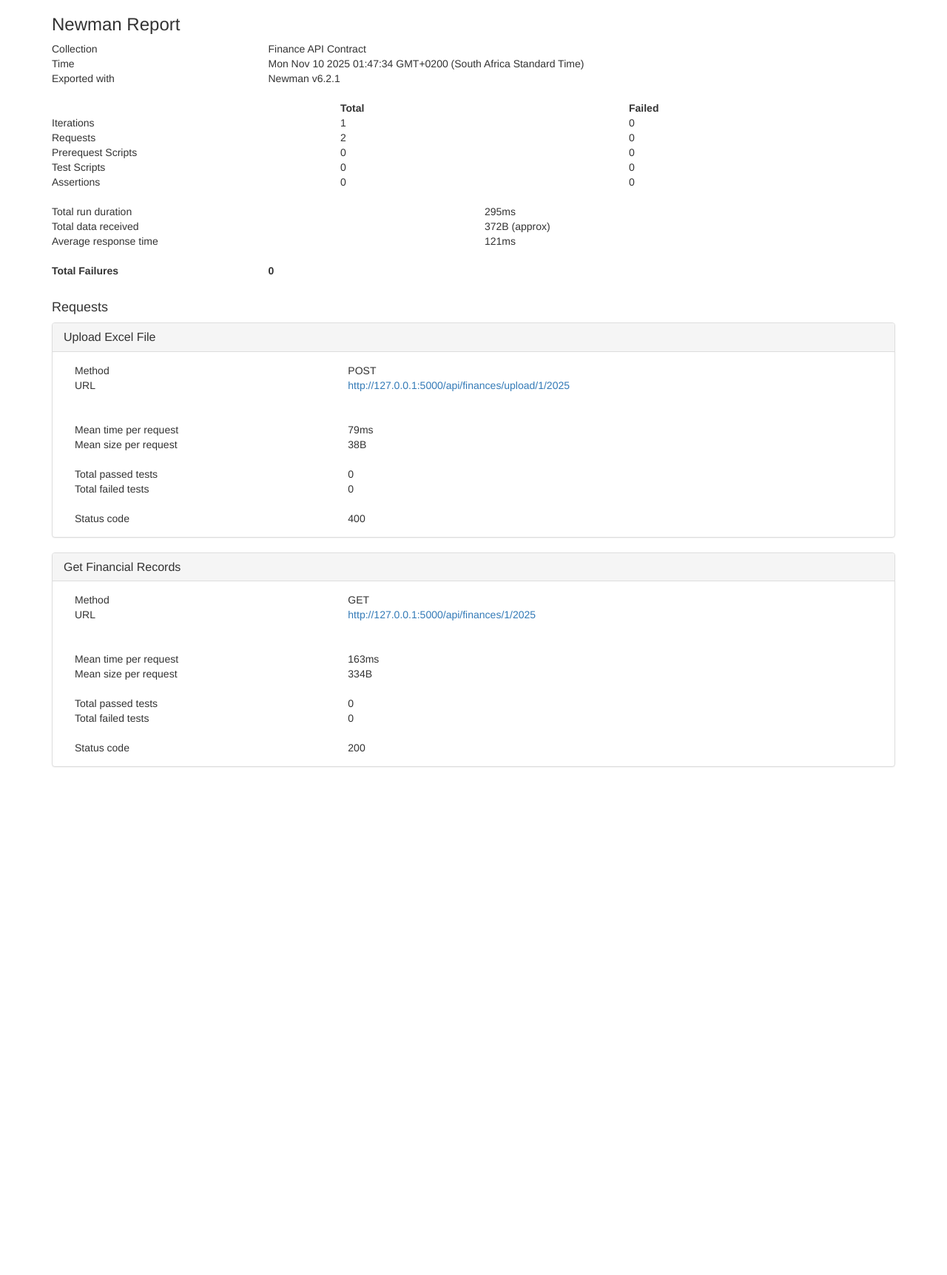
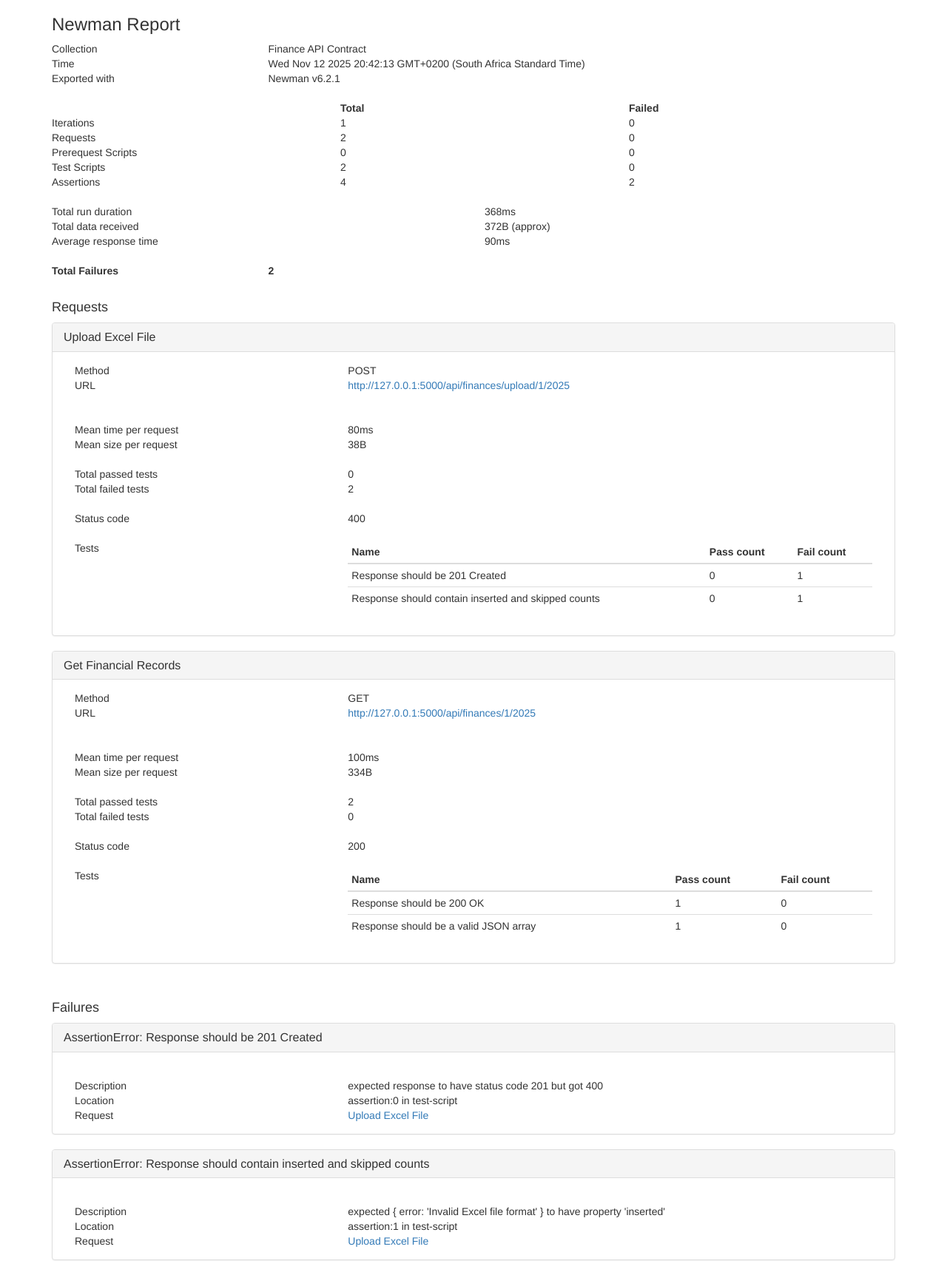
Before and after one commit to Nkanyiso-Dev/Full-stack-Financial-Visualisation, a plain HTML site: page reports/finance_api_contract_report.html in a window 1280 px wide. Shown: the whole page at 74% size. Before the commit the page ends 1057 px from the top, so only its background shows below. Drawn offline with Linux system fonts and the light colour scheme.

Commit message:
Still trying to fix the POST method

```diff
--- a/reports/finance_api_contract_report.html
+++ b/reports/finance_api_contract_report.html
@@ -28,7 +28,7 @@
     <div class="row">
         <div class="col-md-3">Collection</div><div class="col-md-9">Finance API Contract</div>
 
-        <div class="col-md-3">Time</div><div class="col-md-9">Mon Nov 10 2025 01:47:34 GMT+0200 (South Africa Standard Time)</div>
+        <div class="col-md-3">Time</div><div class="col-md-9">Wed Nov 12 2025 20:42:13 GMT+0200 (South Africa Standard Time)</div>
         <div class="col-md-3">Exported with</div><div class="col-md-9">Newman v6.2.1</div>
         <div class="col-md-12">&nbsp;</div>
         <div class="col-md-4">&nbsp;</div><div class="col-md-4"><strong>Total</strong></div><div class="col-md-4"><strong>Failed</strong></div>
@@ -36,27 +36,27 @@
           <div class="col-md-4">Iterations</div><div class="col-md-4">1</div><div class="col-md-4">0</div>
           <div class="col-md-4">Requests</div><div class="col-md-4">2</div><div class="col-md-4">0</div>
           <div class="col-md-4">Prerequest Scripts</div><div class="col-md-4">0</div><div class="col-md-4">0</div>
-          <div class="col-md-4">Test Scripts</div><div class="col-md-4">0</div><div class="col-md-4">0</div>
-          <div class="col-md-4">Assertions</div><div class="col-md-4">0</div><div class="col-md-4">0</div>
+          <div class="col-md-4">Test Scripts</div><div class="col-md-4">2</div><div class="col-md-4">0</div>
+          <div class="col-md-4">Assertions</div><div class="col-md-4">4</div><div class="col-md-4">2</div>
 
         <div class="col-md-12">&nbsp;</div>
-        <div class="col-md-6">Total run duration</div><div class="col-md-6">295ms</div>
+        <div class="col-md-6">Total run duration</div><div class="col-md-6">368ms</div>
         <div class="col-md-6">Total data received</div><div class="col-md-6">372B (approx)</div>
-        <div class="col-md-6">Average response time</div><div class="col-md-6">121ms</div>
+        <div class="col-md-6">Average response time</div><div class="col-md-6">90ms</div>
 
         <div class="col-md-12">&nbsp;</div>
-        <div class="col-md-3"><strong>Total Failures</strong></div><div class="col-md-6"><strong>0</strong></div>
+        <div class="col-md-3"><strong>Total Failures</strong></div><div class="col-md-6"><strong>2</strong></div>
     </div>
 
     <br/><h4>Requests</h4>
 
-                <div class="panel-group" id="collapse-request-ea0b052b-a198-42bf-bd78-56c6833ada1e" role="tablist" aria-multiselectable="true">
+                <div class="panel-group" id="collapse-request-e54fcfa7-6f52-4a95-aa9d-53de0a13160e" role="tablist" aria-multiselectable="true">
                     <div class="panel panel-default">
-                        <div class="panel-heading" role="tab" id="requestHead-ea0b052b-a198-42bf-bd78-56c6833ada1e">
-                            <h4 class="panel-title"><a data-toggle="collapse" data-parent="#accordion" href="#requestData-ea0b052b-a198-42bf-bd78-56c6833ada1e" aria-controls="collapseOne">Upload Excel File</a></h4>
+                        <div class="panel-heading" role="tab" id="requestHead-e54fcfa7-6f52-4a95-aa9d-53de0a13160e">
+                            <h4 class="panel-title"><a data-toggle="collapse" data-parent="#accordion" href="#requestData-e54fcfa7-6f52-4a95-aa9d-53de0a13160e" aria-controls="collapseOne">Upload Excel File</a></h4>
                         </div>
 
-                        <div id="requestData-ea0b052b-a198-42bf-bd78-56c6833ada1e" class="panel-collapse collapse in" role="tabpanel" aria-labelledby="requestHead-ea0b052b-a198-42bf-bd78-56c6833ada1e">
+                        <div id="requestData-e54fcfa7-6f52-4a95-aa9d-53de0a13160e" class="panel-collapse collapse in" role="tabpanel" aria-labelledby="requestHead-e54fcfa7-6f52-4a95-aa9d-53de0a13160e">
                             <div class="panel-body">
 
                                     <div class="col-md-4">Method</div><div class="col-md-8">POST</div>
@@ -65,27 +65,36 @@
                                 <div class="col-md-12">&nbsp;</div>
 
                                 <div class="col-md-12">&nbsp;</div>
-                                <div class="col-md-4">Mean time per request</div><div class="col-md-8">79ms</div><br/>
+                                <div class="col-md-4">Mean time per request</div><div class="col-md-8">80ms</div><br/>
                                 <div class="col-md-4">Mean size per request</div><div class="col-md-8">38B</div><br/>
 
                                 <div class="col-md-12">&nbsp;</div>
                                 <br/><div class="col-md-4">Total passed tests</div><div class="col-md-8">0</div>
-                                <div class="col-md-4">Total failed tests</div><div class="col-md-8">0</div><br/>
+                                <div class="col-md-4">Total failed tests</div><div class="col-md-8">2</div><br/>
 
                                 <div class="col-md-12">&nbsp;</div>
                                 <br/><div class="col-md-4">Status code</div><div class="col-md-8">400</div><br/>
 
+                                    <div class="col-md-12">&nbsp;</div>
+                                    <div class="col-md-4">Tests</div>
+
+                                    <div class="col-md-8">
+                                        <table class="table table-responsive table-condensed">
+                                            <thead><tr><th>Name</th><th>Pass count</th><th>Fail count</th></tr></thead>
+                                            <tbody><tr><td>Response should be 201 Created</td><td>0</td><td>1</td></tr><tr><td>Response should contain inserted and skipped counts</td><td>0</td><td>1</td></tr></tbody>
+                                        </table>
+                                    </div>
                             </div>
                         </div>
                     </div>
                 </div>
-                <div class="panel-group" id="collapse-request-ec7799d5-1e25-43d8-9b1f-c0360025f792" role="tablist" aria-multiselectable="true">
+                <div class="panel-group" id="collapse-request-b19b2881-d047-4d10-924c-7aa2ed176034" role="tablist" aria-multiselectable="true">
                     <div class="panel panel-default">
-                        <div class="panel-heading" role="tab" id="requestHead-ec7799d5-1e25-43d8-9b1f-c0360025f792">
-                            <h4 class="panel-title"><a data-toggle="collapse" data-parent="#accordion" href="#requestData-ec7799d5-1e25-43d8-9b1f-c0360025f792" aria-controls="collapseOne">Get Financial Records</a></h4>
+                        <div class="panel-heading" role="tab" id="requestHead-b19b2881-d047-4d10-924c-7aa2ed176034">
+                            <h4 class="panel-title"><a data-toggle="collapse" data-parent="#accordion" href="#requestData-b19b2881-d047-4d10-924c-7aa2ed176034" aria-controls="collapseOne">Get Financial Records</a></h4>
                         </div>
 
-                        <div id="requestData-ec7799d5-1e25-43d8-9b1f-c0360025f792" class="panel-collapse collapse in" role="tabpanel" aria-labelledby="requestHead-ec7799d5-1e25-43d8-9b1f-c0360025f792">
+                        <div id="requestData-b19b2881-d047-4d10-924c-7aa2ed176034" class="panel-collapse collapse in" role="tabpanel" aria-labelledby="requestHead-b19b2881-d047-4d10-924c-7aa2ed176034">
                             <div class="panel-body">
 
                                     <div class="col-md-4">Method</div><div class="col-md-8">GET</div>
@@ -94,21 +103,78 @@
                                 <div class="col-md-12">&nbsp;</div>
 
                                 <div class="col-md-12">&nbsp;</div>
-                                <div class="col-md-4">Mean time per request</div><div class="col-md-8">163ms</div><br/>
+                                <div class="col-md-4">Mean time per request</div><div class="col-md-8">100ms</div><br/>
                                 <div class="col-md-4">Mean size per request</div><div class="col-md-8">334B</div><br/>
 
                                 <div class="col-md-12">&nbsp;</div>
-                                <br/><div class="col-md-4">Total passed tests</div><div class="col-md-8">0</div>
+                                <br/><div class="col-md-4">Total passed tests</div><div class="col-md-8">2</div>
                                 <div class="col-md-4">Total failed tests</div><div class="col-md-8">0</div><br/>
 
                                 <div class="col-md-12">&nbsp;</div>
                                 <br/><div class="col-md-4">Status code</div><div class="col-md-8">200</div><br/>
 
+                                    <div class="col-md-12">&nbsp;</div>
+                                    <div class="col-md-4">Tests</div>
+
+                                    <div class="col-md-8">
+                                        <table class="table table-responsive table-condensed">
+                                            <thead><tr><th>Name</th><th>Pass count</th><th>Fail count</th></tr></thead>
+                                            <tbody><tr><td>Response should be 200 OK</td><td>1</td><td>0</td></tr><tr><td>Response should be a valid JSON array</td><td>1</td><td>0</td></tr></tbody>
+                                        </table>
+                                    </div>
                             </div>
                         </div>
                     </div>
                 </div>
 
+        <br/><h4>Failures</h4>
+
+            <div class="panel-group" id="collapse-failure-0" role="tablist" aria-multiselectable="true">
+                <div class="panel panel-default">
+                    <div class="panel-heading" role="tab" id="failureHead-0">
+                        <h4 class="panel-title">
+                            <a data-toggle="collapse" data-parent="#accordion" href="#failureData-0" aria-controls="collapseOne">
+                                AssertionError: Response should be 201 Created
+                            </a>
+                        </h4>
+                    </div>
+
+                    <div id="failureData-0" class="panel-collapse collapse in" role="tabpanel" aria-labelledby="failureHead-0">
+                        <div class="panel-body">
+                            <div class="col-md-12">&nbsp;</div>
+                                <div class="col-md-4">Description</div><div class="col-md-8">expected response to have status code 201 but got 400</div><br/>
+
+                            <div class="col-md-4">Location</div><div class="col-md-8">assertion:0 in test-script</div><br/>
+                            <div class="col-md-4">Request</div><div class="col-md-8">
+                                <a href="#collapse-request-e54fcfa7-6f52-4a95-aa9d-53de0a13160e">Upload Excel File</a>
+                            </div>
+                        </div>
+                    </div>
+                </div>
+            </div>
+            <div class="panel-group" id="collapse-failure-1" role="tablist" aria-multiselectable="true">
+                <div class="panel panel-default">
+                    <div class="panel-heading" role="tab" id="failureHead-1">
+                        <h4 class="panel-title">
+                            <a data-toggle="collapse" data-parent="#accordion" href="#failureData-1" aria-controls="collapseOne">
+                                AssertionError: Response should contain inserted and skipped counts
+                            </a>
+                        </h4>
+                    </div>
+
+                    <div id="failureData-1" class="panel-collapse collapse in" role="tabpanel" aria-labelledby="failureHead-1">
+                        <div class="panel-body">
+                            <div class="col-md-12">&nbsp;</div>
+                                <div class="col-md-4">Description</div><div class="col-md-8">expected { error: &#x27;Invalid Excel file format&#x27; } to have property &#x27;inserted&#x27;</div><br/>
+
+                            <div class="col-md-4">Location</div><div class="col-md-8">assertion:1 in test-script</div><br/>
+                            <div class="col-md-4">Request</div><div class="col-md-8">
+                                <a href="#collapse-request-e54fcfa7-6f52-4a95-aa9d-53de0a13160e">Upload Excel File</a>
+                            </div>
+                        </div>
+                    </div>
+                </div>
+            </div>
   </div>
 </body>
 </html>
```
Also changed, not shown: postman_tests/finance_api_contract.json (+46 -9 lines), backend/requirements.txt, 3 other files.
